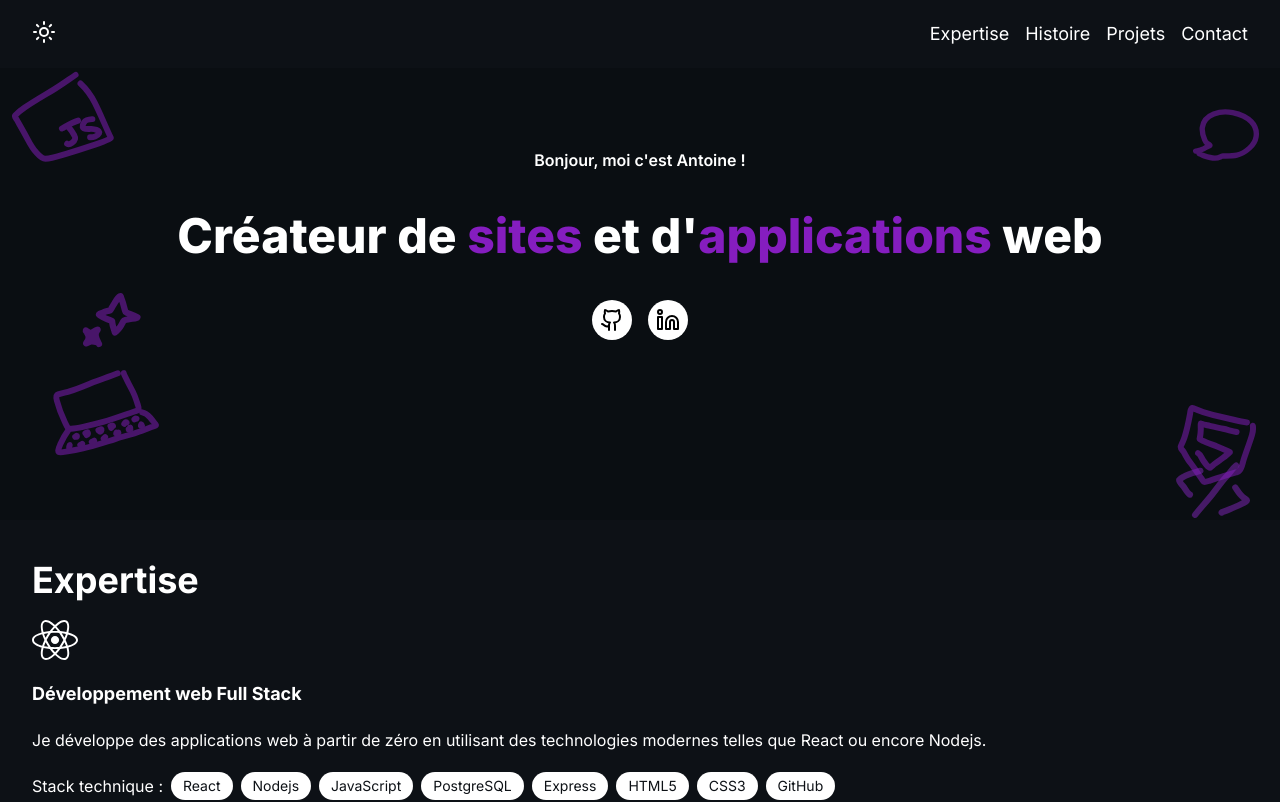
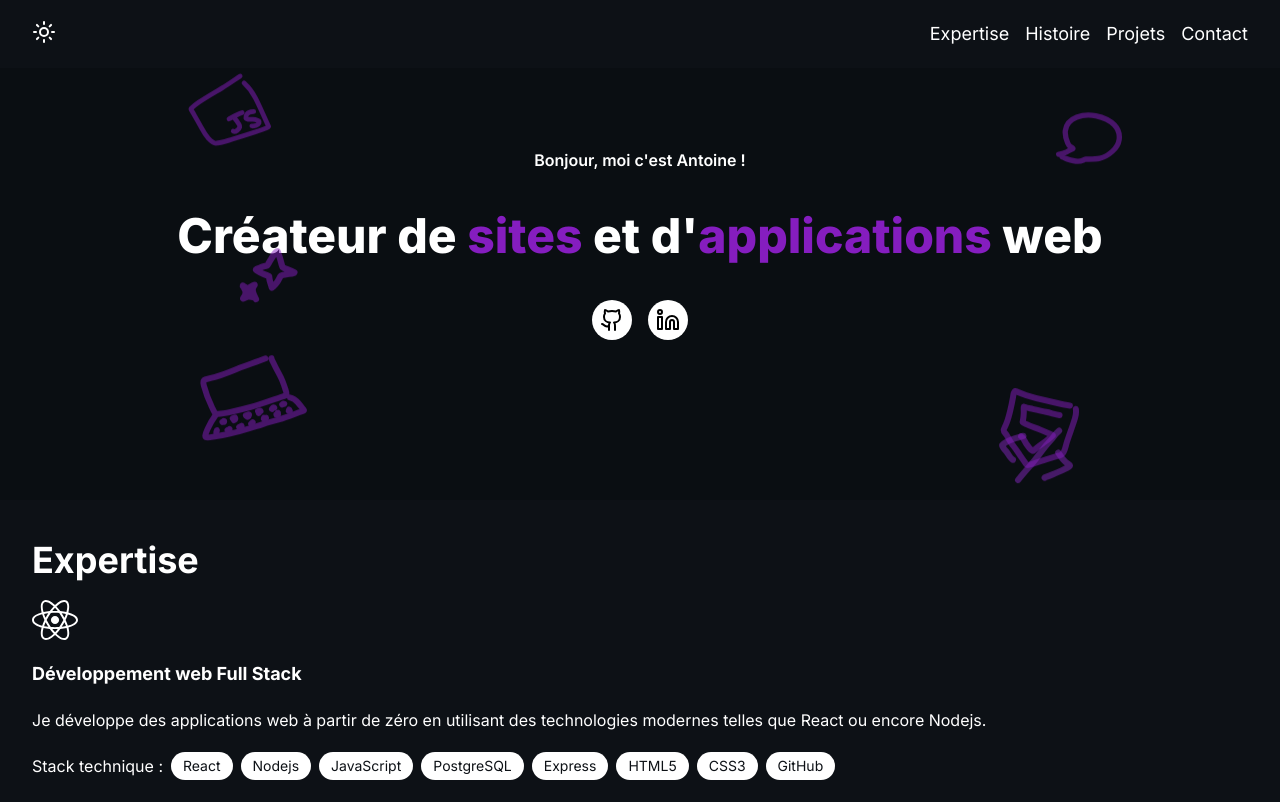
Before and after one commit to Antoinekoe/my-portfolio, a React (Vite) app: page / in a window 1280 px wide. Shown: the top 802 px of the page. Built offline with nearby package versions, Linux system fonts and the light colour scheme.

Commit message:
Add scale elements in hero

```diff
--- a/src/components/Hero.jsx
+++ b/src/components/Hero.jsx
@@ -5,6 +5,7 @@ const Hero = () => {
   return (
     <>
       <div className="bg-[#0A0E12] flex flex-col justify-center items-center text-center pt-20 pb-40 px-10 gap-5">
+        <div className="scaleElement">
           <div className="z-10 flex flex-col gap-10">
             <h1 className="text-white font-semibold text-md">
               Bonjour, moi c'est Antoine !
@@ -34,35 +35,36 @@ const Hero = () => {
           </div>
           <div className="z-9">
             <img
-            className="floatElement absolute h-[60px] top-[100px] right-[20px]"
+              className="floatElement absolute h-[60px] top-[-30px] right-[-20px]"
               src="/doodles/hero/speech.svg"
               alt=""
             />
             <img
-            className="floatElement absolute h-[70px] bottom-[280px] right-[30px]"
+              className="floatElement absolute h-[70px] bottom-[-160px] right-[30px]"
               src="/doodles/hero/coding.svg"
               alt=""
             />
             <img
-            className="floatElement absolute h-[80px] top-[400px] right-[20px]"
+              className="floatElement absolute h-[80px] top-[250px] right-[20px]"
               src="/doodles/hero/html.svg"
               alt=""
             />
             <img
-            className="floatElement absolute h-[100px] top-[60px] left-[10px]"
+              className="floatElement absolute h-[80px] top-[-70px] left-[10px]"
               src="/doodles/hero/js.svg"
               alt=""
             />
             <img
-            className="floatElement absolute h-[100px] left-[50px]"
+              className="floatElement absolute h-[100px] left-[20px] bottom-[-120px]"
               src="/doodles/hero/laptop.svg"
               alt=""
             />
             <img
-            className="floatElement absolute h-[70px] bottom-[450px] left-[70px]"
+              className="floatElement absolute h-[70px] bottom-[20px] left-[50px]"
               src="/doodles/hero/star-outline.svg"
               alt=""
             />
+          </div>
         </div>
       </div>
     </>
--- a/src/index.css
+++ b/src/index.css
@@ -14,19 +14,35 @@ body {
 }
 
 @keyframes float {
-  0% {
-    transform: translateY(0px);
+  0%,
+  100% {
+    transform: translateY(0);
   }
   50% {
-    transform: translateY(5px);
-  }
-  100% {
-    transform: translateY(0px);
+    transform: translateY(-10px);
   }
 }
 
+@keyframes scale {
+  0% {
+    transform: scale(3);
+    opacity: 0;
+  }
+  100% {
+    transform: scale(1);
+    opacity: 1;
+  }
+}
+
+.scaleElement {
+  animation-delay: 1s;
+  animation: scale 1s;
+  position: relative;
+}
+
 .floatElement {
-  animation: float 2s infinite;
+  transform: translateY(0);
+  animation: float 2s ease-in-out infinite;
   opacity: 0.5;
 }
 
```
Lines whose indentation alone changed are shown as unchanged.
